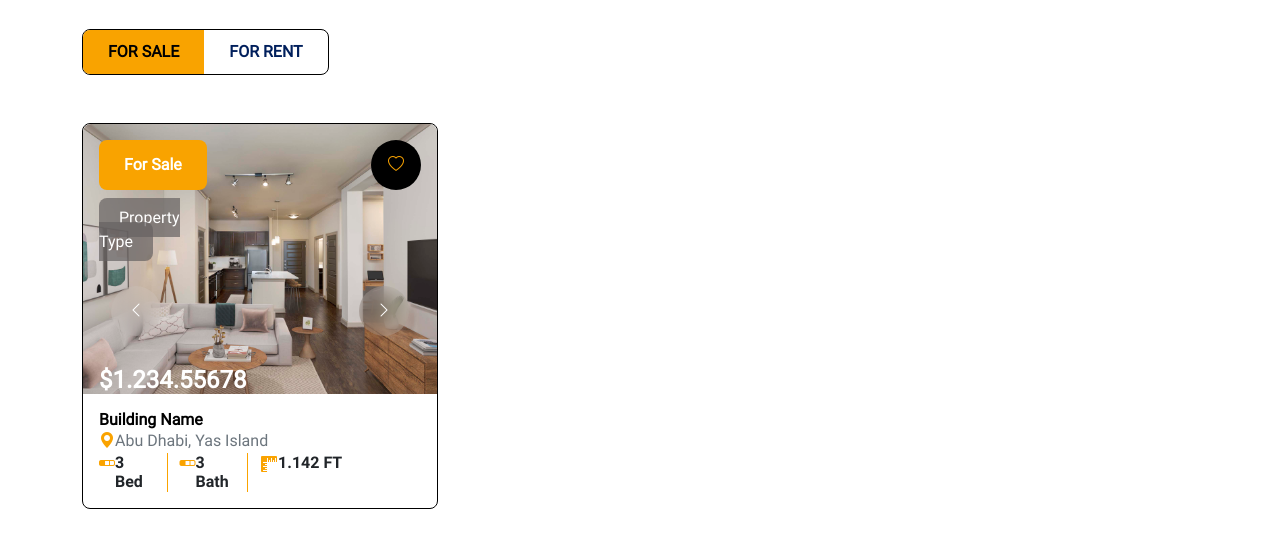
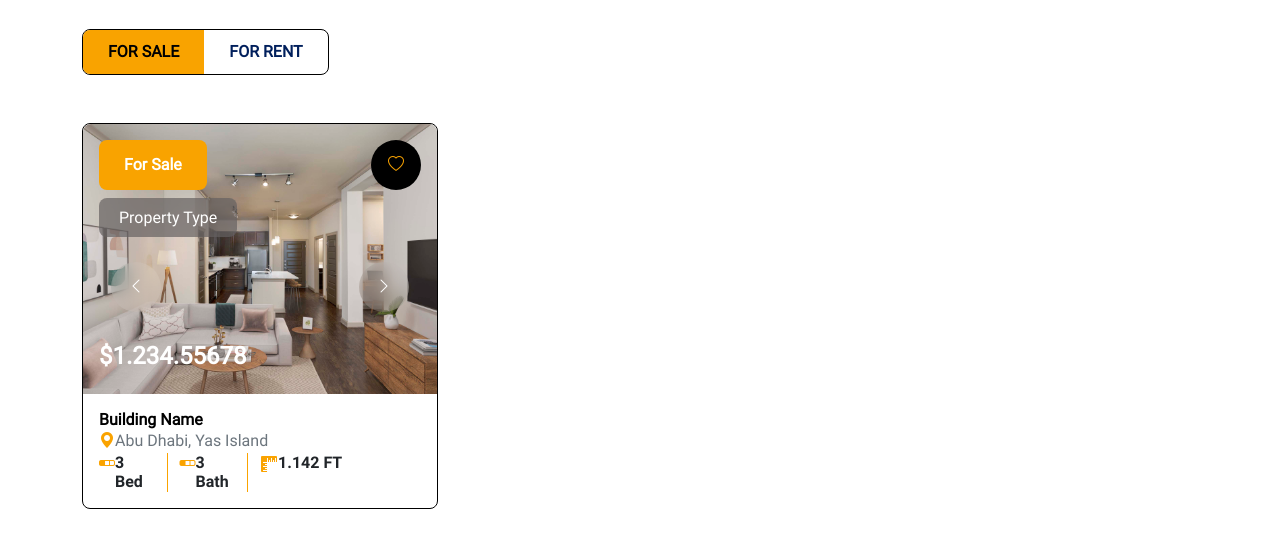
Before and after one commit to razamughal23/oia-properties, a plain HTML site: page index.html in a window 1280 px wide. Shown: the part 757-1304 px from the top of the page. Drawn offline with Linux system fonts and the light colour scheme; a script that the page names is missing.

Commit message:
new code

```diff
--- a/index.html
+++ b/index.html
@@ -269,7 +269,7 @@
                         <i class="bi bi-heart"></i>
                       </button>
                     </div>
-                    <div class="col-5 pt-3">
+                    <div class="col-12 pt-3">
                       <box class="card-property-type">Property Type</box>
                     </div>
                     <div class="col-12 pt-3">
```
